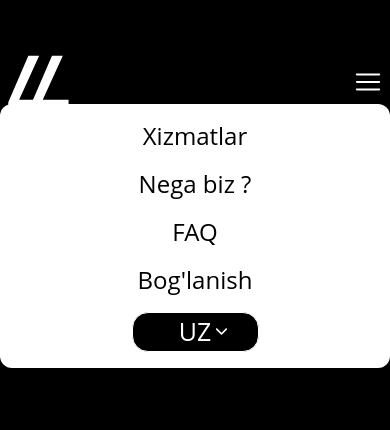
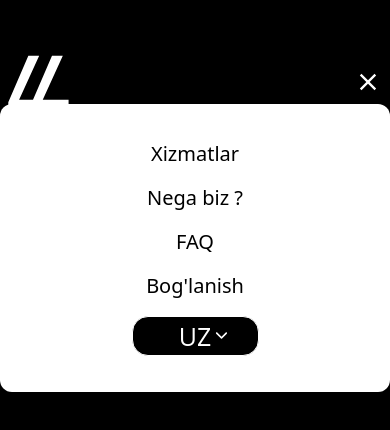
Before and after one commit to KADIROOV/77grd, a React (Vite) app: page / in a window 390 px wide. Both pictures are taken after a click on the button 368 px from the left and 82 px from the top of the page. Shown: the top 430 px of the page. Built offline with nearby package versions, Linux system fonts and the light colour scheme; a web font is replaced by a local one.

Commit message:
burger menu updated

```diff
--- a/src/pages/Header.jsx
+++ b/src/pages/Header.jsx
@@ -1,5 +1,5 @@
 import { useState } from "react";
-import { IoIosArrowDown } from "react-icons/io";
+import { IoIosArrowDown, IoMdClose } from "react-icons/io";
 import { RxHamburgerMenu } from "react-icons/rx";
 
 export default function Header() {
@@ -39,11 +39,21 @@ export default function Header() {
         </select>
         <IoIosArrowDown className="absolute right-[30px] top-2.5 w-[17px] h-[17px]" />
       </div>
-      <button className="md:hidden" onClick={() => setIsOpen(!isOpen)}>
+      <button
+        className="md:hidden  transition-all duration-100"
+        onClick={() => setIsOpen(!isOpen)}
+      >
+        {isOpen ? (
+          <IoMdClose className="w-7 h-7" />
+        ) : (
           <RxHamburgerMenu className="w-7 h-7" />
+        )}
       </button>
-      {isOpen && (
-        <div className="absolute top-26 right-0 w-full bg-white text-black text-2xl shadow-md flex flex-col justify-center items-center gap-4 p-4 md:hidden font-['Open_Sans'] rounded-xl">
+
+      <div
+        className={`fixed top-26 right-0 text-black flex flex-col items-center justify-center gap-4 py-2 h-72 w-full rounded-xl text-xl bg-white shadow-lg transform transition-transform duration-300 ease md:hidden
+  ${isOpen ? "translate-x-0" : "translate-x-full"}`}
+      >
         <a href="#services">Xizmatlar</a>
         <a href="#whyWe">Nega biz ?</a>
         <a href="#faq">FAQ</a>
@@ -62,7 +72,6 @@ export default function Header() {
           <IoIosArrowDown className="absolute right-[28px] text-white top-2.5 w-[17px] h-[17px]" />
         </div>
       </div>
-      )}
     </div>
   );
 }
```
Lines whose indentation alone changed are shown as unchanged.
